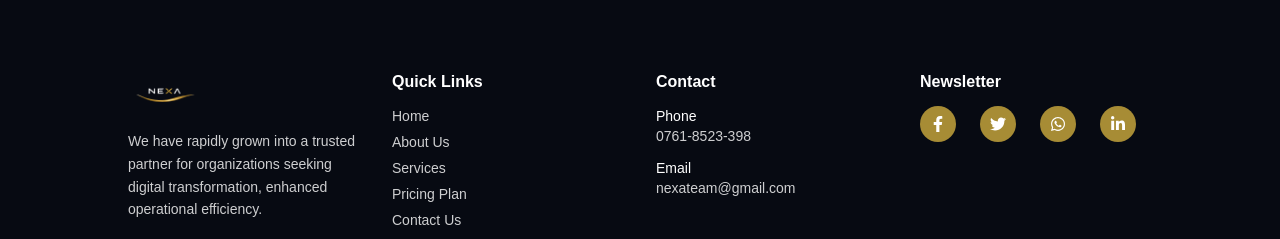
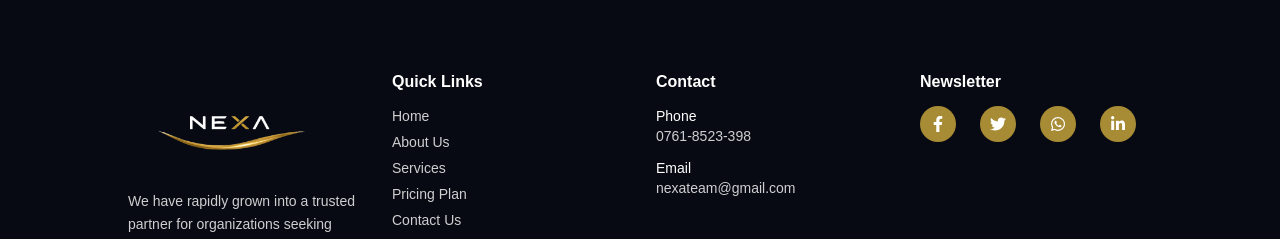
Before and after one commit to YasserEwedai/nexa, a Next.js app: page / in a window 1280 px wide. Shown: the part 6222-6461 px from the top of the page. Built offline with nearby package versions, Linux system fonts and the light colour scheme.

Commit message:
udate footer

```diff
--- a/app/components/Footer.tsx
+++ b/app/components/Footer.tsx
@@ -17,14 +17,16 @@ export default function Footer() {
         <div className="grid md:grid-cols-4 gap-8">
           {/* Column 1 */}
           <motion.div>
-            <Image
-              src="/images/logo.png"
-              alt="Nexa Team"
-              width={160}
-              height={50}
-              priority
-              className="h-12 w-auto mb-3 transition-all duration-300 hover:scale-105 active:scale-95 cursor-pointer"
-            />
+            <Link href="/" className="shrink-0">
+              <Image
+                src="/images/logo.png"
+                alt="Nexa Team"
+                width={200}
+                height={120}
+                priority
+                className="w-[200px] h-[120px] object-contain"
+              />
+            </Link>
             <p className="text-white/80 text-sm leading-relaxed transition-all duration-300 hover:text-[#D4AF37] hover:scale-[1.01] active:scale-95 cursor-pointer">
               {t("footer.description")}
             </p>
```
